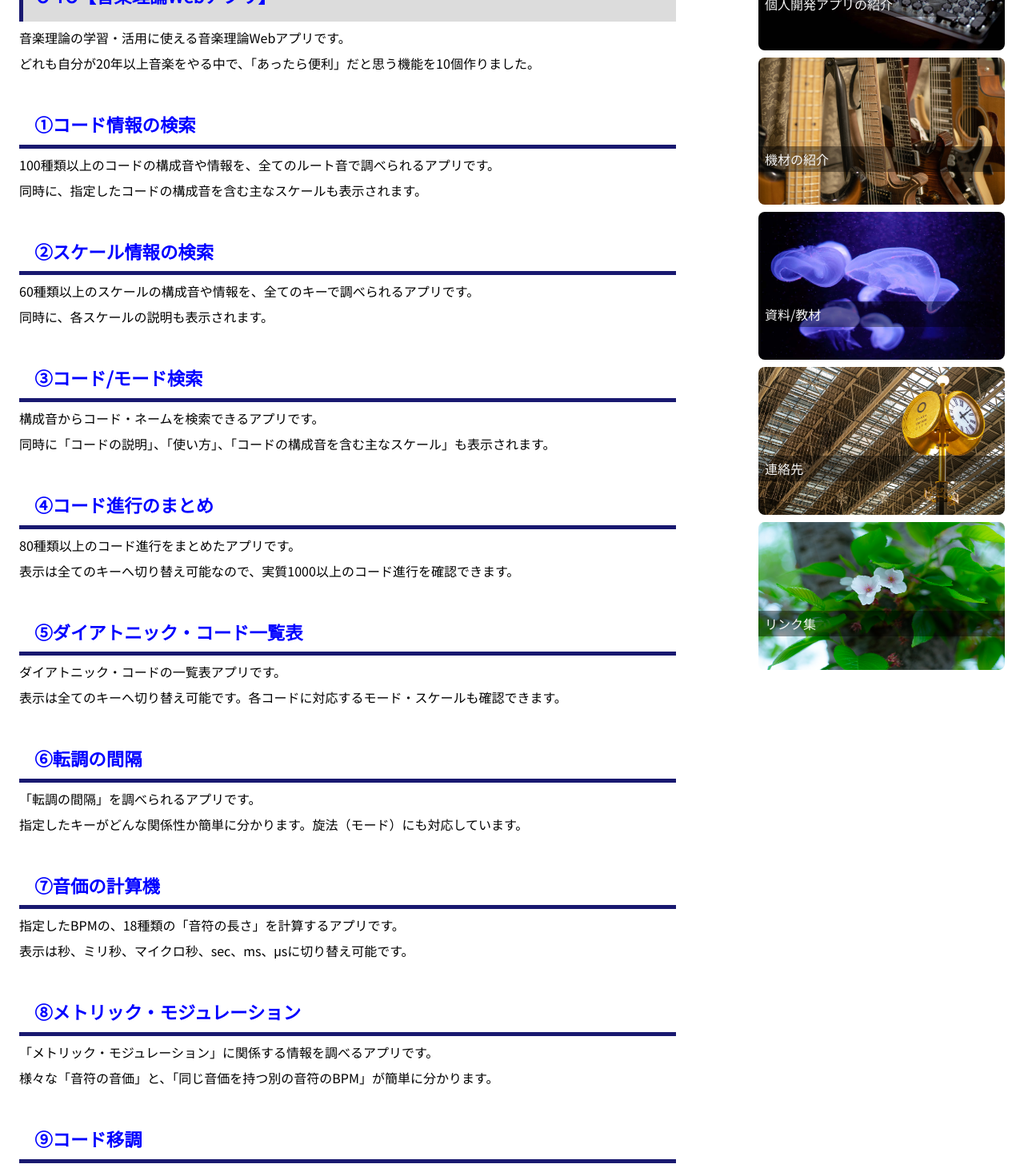
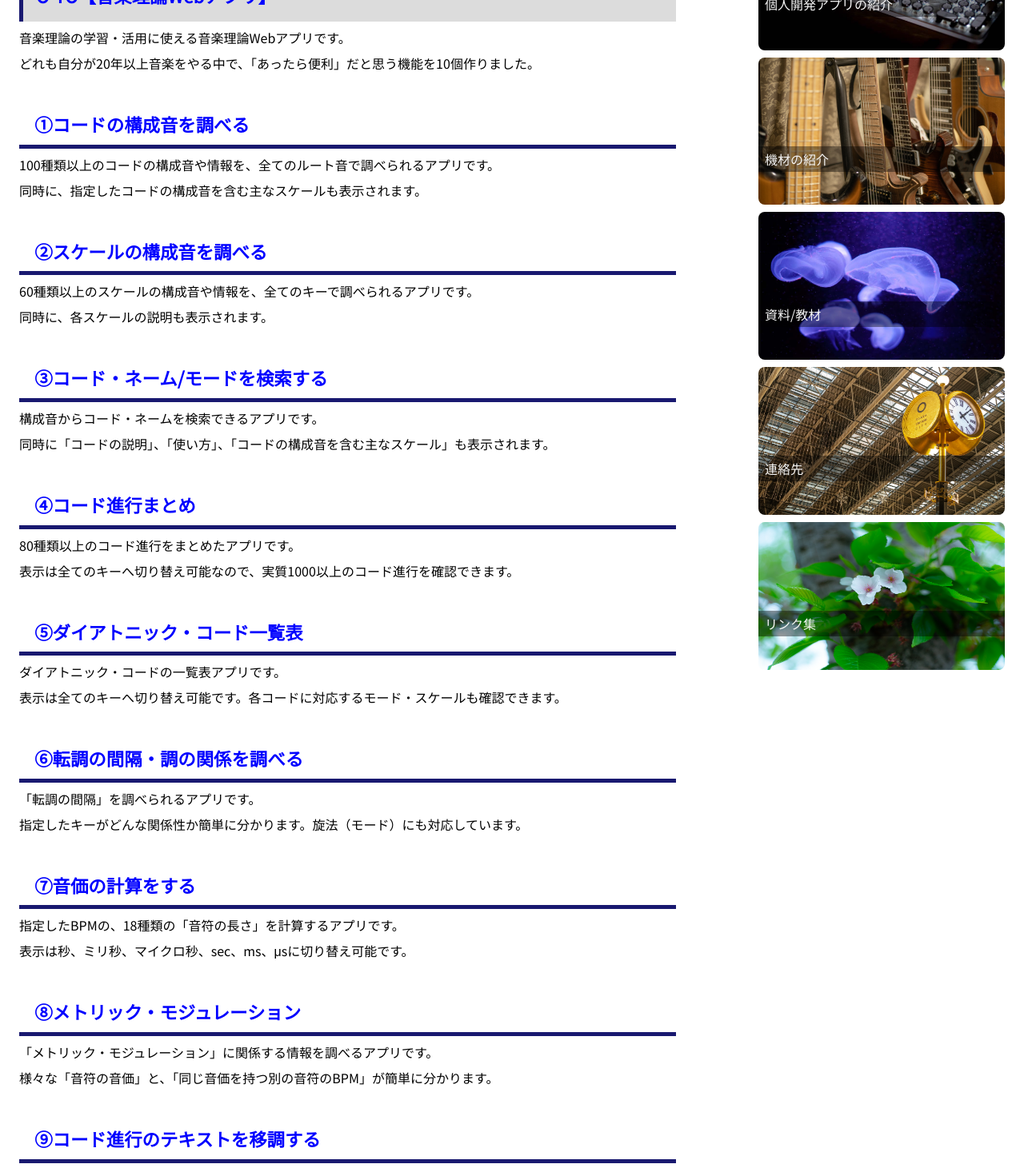
Before and after one commit to Yoshito924/my-portfolio, a Next.js app: page /originalApp in a window 1280 px wide. Shown: the part 400-1866 px from the top of the page at 80% size. Built offline with nearby package versions, Linux system fonts and the light colour scheme.

Commit message:
アプリ説明文の変更

```diff
--- a/pages/originalApp.tsx
+++ b/pages/originalApp.tsx
@@ -69,7 +69,7 @@ class OriginalApp extends React.Component {
 
                                     <h3 className={styles.midashi2}>
                                         <a className={styles.linka} href="https://o-to.khufrudamonotes.com/o-to-chords" target={"_blank"} rel={"noopener noreferrer"}>
-                                            ①コード情報の検索
+                                            ①コードの構成音を調べる
                                         </a>
                                     </h3>
                                     <p className="my-2">
@@ -83,7 +83,7 @@ class OriginalApp extends React.Component {
 
                                     <h3 className={styles.midashi2}>
                                         <a className={styles.linka} href="https://o-to.khufrudamonotes.com/o-to-scale" target={"_blank"} rel={"noopener noreferrer"}>
-                                            ②スケール情報の検索
+                                            ②スケールの構成音を調べる
                                         </a>
                                     </h3>
                                     <p className="my-2">
@@ -96,7 +96,7 @@ class OriginalApp extends React.Component {
 
                                     <h3 className={styles.midashi2}>
                                         <a className={styles.linka} href="https://o-to.khufrudamonotes.com/o-to-modal-interchange" target={"_blank"} rel={"noopener noreferrer"}>
-                                            ③コード/モード検索
+                                            ③コード・ネーム/モードを検索する
                                         </a>
                                     </h3>
                                     <p className="my-2">
@@ -110,7 +110,7 @@ class OriginalApp extends React.Component {
 
                                     <h3 className={styles.midashi2}>
                                         <a className={styles.linka} href="https://o-to.khufrudamonotes.com/o-to-chord-progression" target={"_blank"} rel={"noopener noreferrer"}>
-                                            ④コード進行のまとめ
+                                            ④コード進行まとめ
                                         </a>
                                     </h3>
                                     <p className="my-2">
@@ -136,7 +136,7 @@ class OriginalApp extends React.Component {
 
                                     <h3 className={styles.midashi2}>
                                         <a className={styles.linka} href="https://o-to.khufrudamonotes.com/o-to-modulation" target={"_blank"} rel={"noopener noreferrer"}>
-                                            ⑥転調の間隔
+                                            ⑥転調の間隔・調の関係を調べる
                                         </a>
                                     </h3>
                                     <p className="my-2">
@@ -149,7 +149,7 @@ class OriginalApp extends React.Component {
 
                                     <h3 className={styles.midashi2}>
                                         <a className={styles.linka} href="https://o-to.khufrudamonotes.com/o-to-note-value" target={"_blank"} rel={"noopener noreferrer"}>
-                                            ⑦音価の計算機
+                                            ⑦音価の計算をする
                                         </a>
                                     </h3>
                                     <p className="my-2">
@@ -176,7 +176,7 @@ class OriginalApp extends React.Component {
 
                                     <h3 className={styles.midashi2}>
                                         <a className={styles.linka} href="https://o-to.khufrudamonotes.com/o-to-degree-change" target={"_blank"} rel={"noopener noreferrer"}>
-                                            ⑨コード移調
+                                            ⑨コード進行のテキストを移調する
                                         </a>
                                     </h3>
                                     <p className="my-2">
@@ -189,7 +189,7 @@ class OriginalApp extends React.Component {
 
                                     <h3 className={styles.midashi2}>
                                         <a className={styles.linka} href="https://o-to.khufrudamonotes.com/o-to-fingerboard" target={"_blank"} rel={"noopener noreferrer"}>
-                                            ⑩フィンガー・ボード
+                                            ⑩弦楽器の指板を可視化する
                                         </a>
                                     </h3>
                                     <p className="my-2">
```
